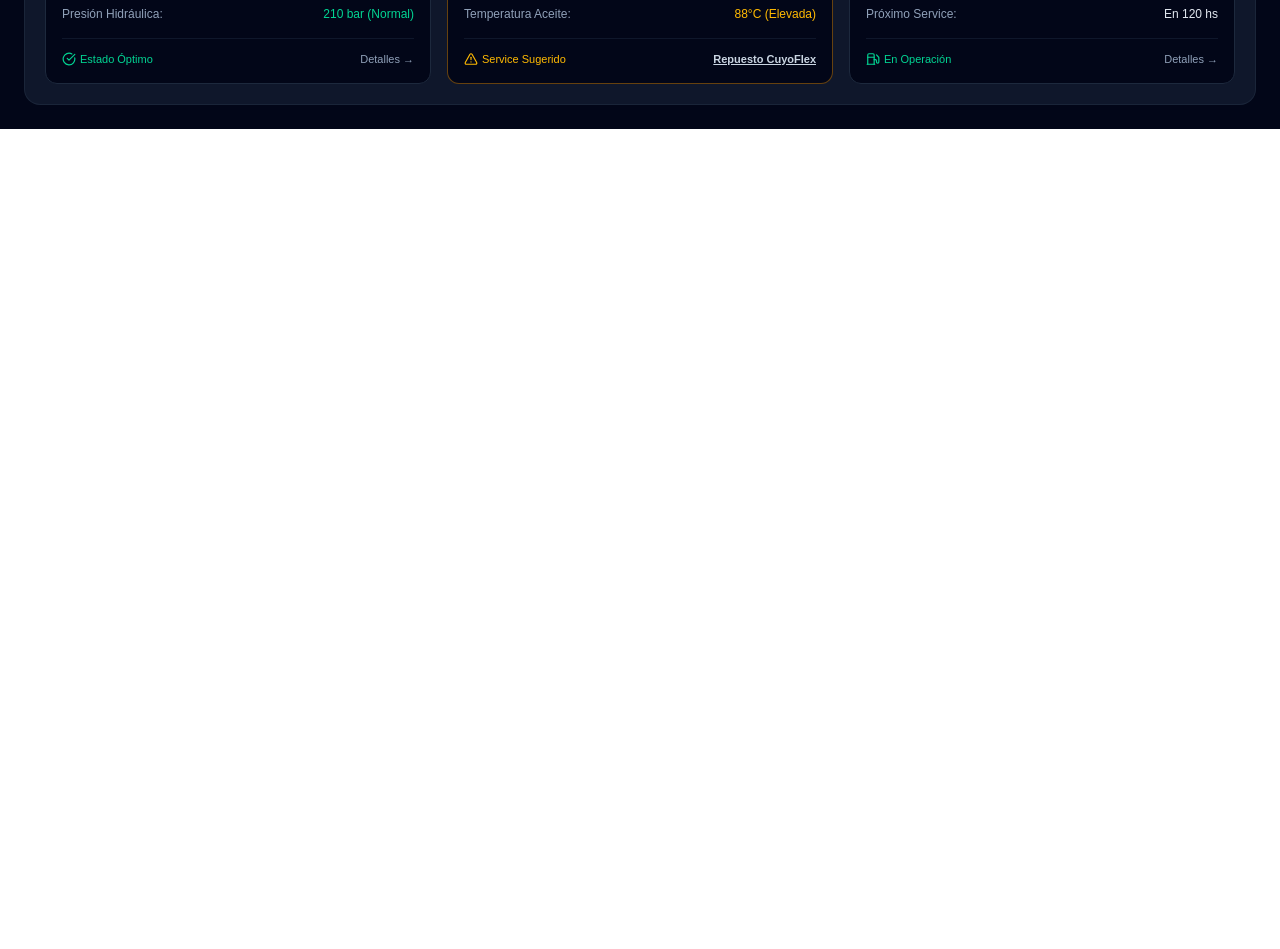
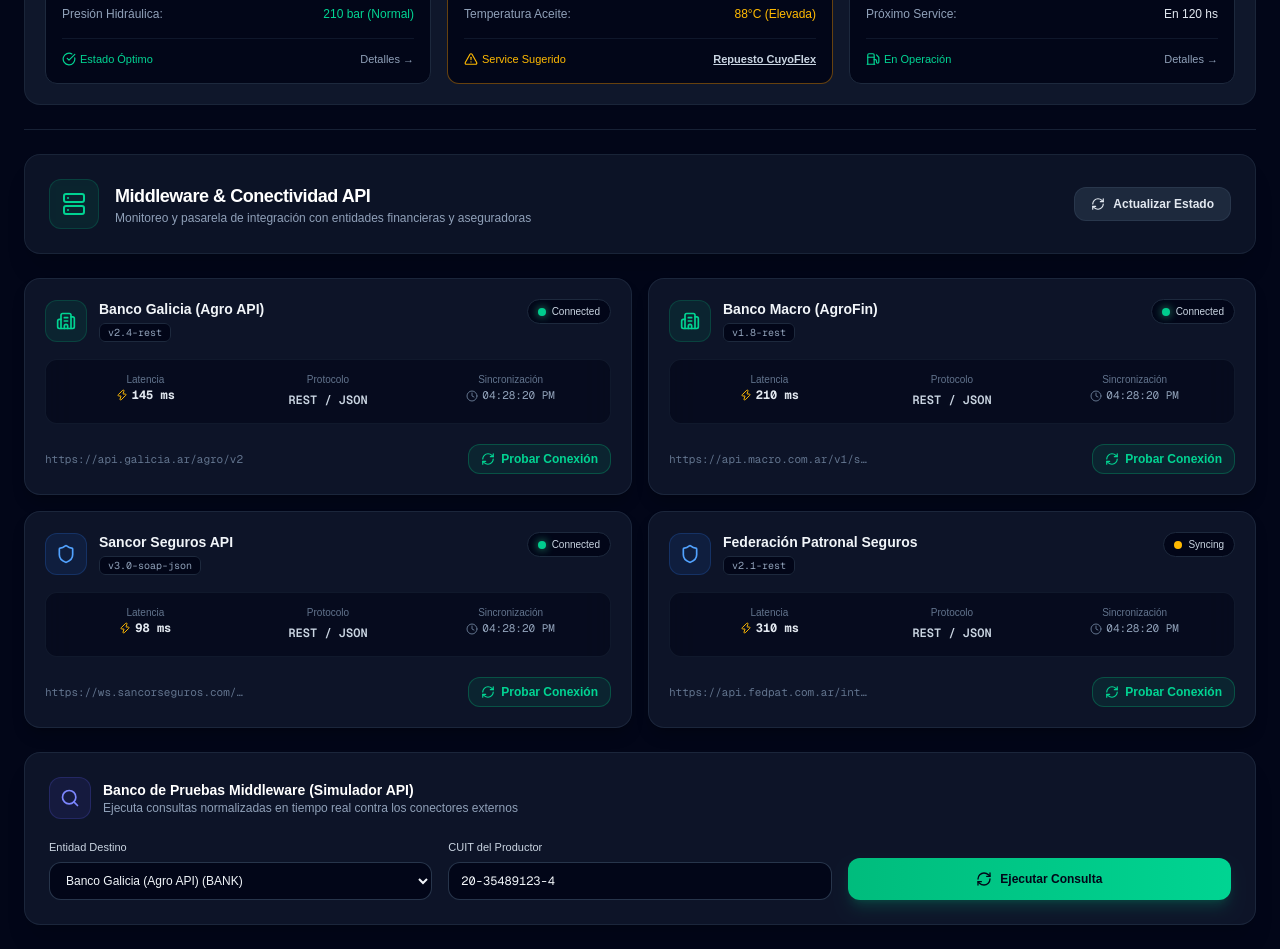
Before and after one commit to JuanGui-Flores/AgroPassport-AI, a Next.js app: page / in a window 1280 px wide. Shown: the part 1260-2209 px from the top of the page. Before the commit the page ends 1389 px from the top, so only its background shows below. Built offline with nearby package versions, Linux system fonts and the light colour scheme.

Commit message:
feat(integration): add real-time middleware dashboard and interactive API test simulator

```diff
--- a/src/app/page.tsx
+++ b/src/app/page.tsx
@@ -7,6 +7,7 @@
 import { PassportCard } from '@/components/passport/PassportCard';
 import { CreditSimulator } from '@/components/passport/CreditSimulator';
 import { TelemetryModule } from '@/components/telemetry/TelemetryModule';
+import { IntegrationDashboard } from '@/components/IntegrationDashboard'; // <--- 1. Importamos el componente
 import { LOTES_DATA, Lote } from '@/app/data/lotes';
 import { INITIAL_BANKS, EntityOption } from '@/app/data/entities';
 
@@ -89,6 +90,11 @@
 
         {/* Telemetría */}
         <TelemetryModule loteNombre={loteActivo.nombre} />
+
+        {/* <--- 2. Panel de Conectividad y Middleware Integrado */}
+        <div className="pt-6 border-t border-slate-800/80">
+          <IntegrationDashboard />
+        </div>
       </main>
     </div>
   );
```
